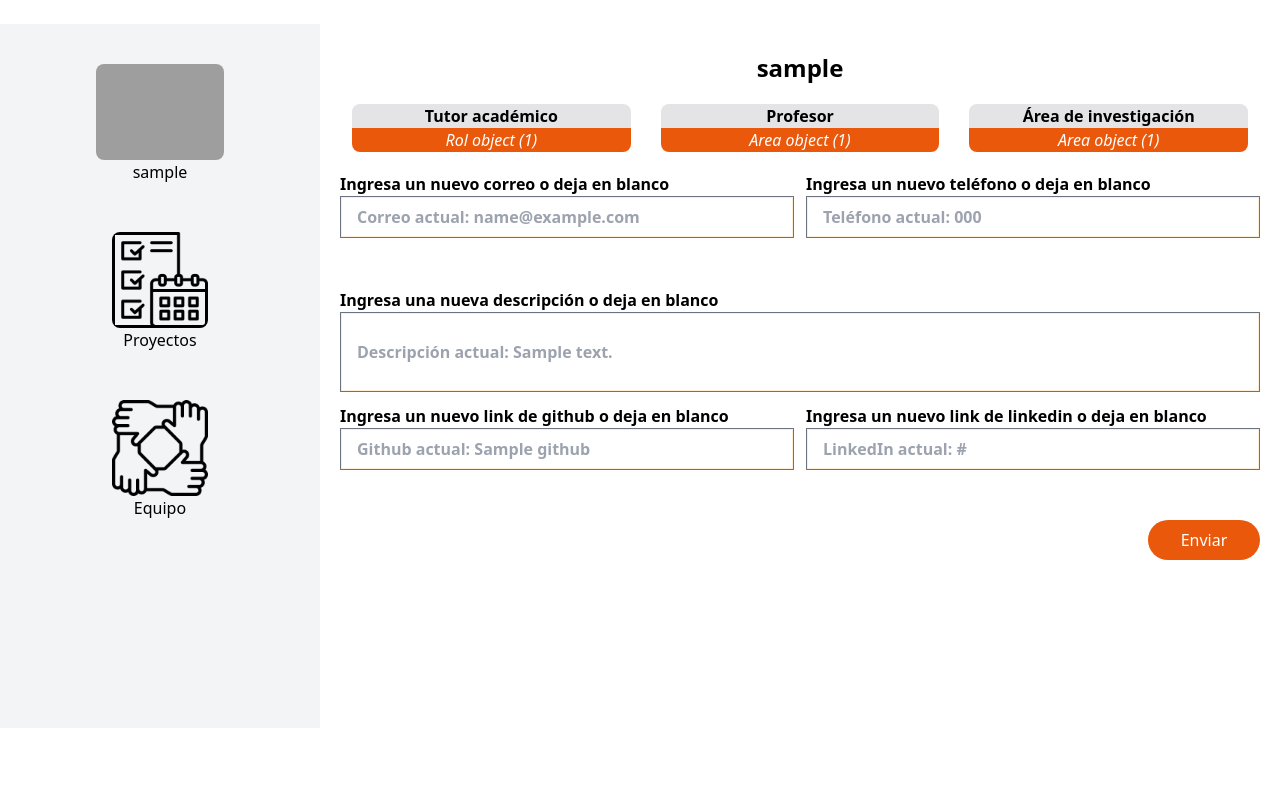
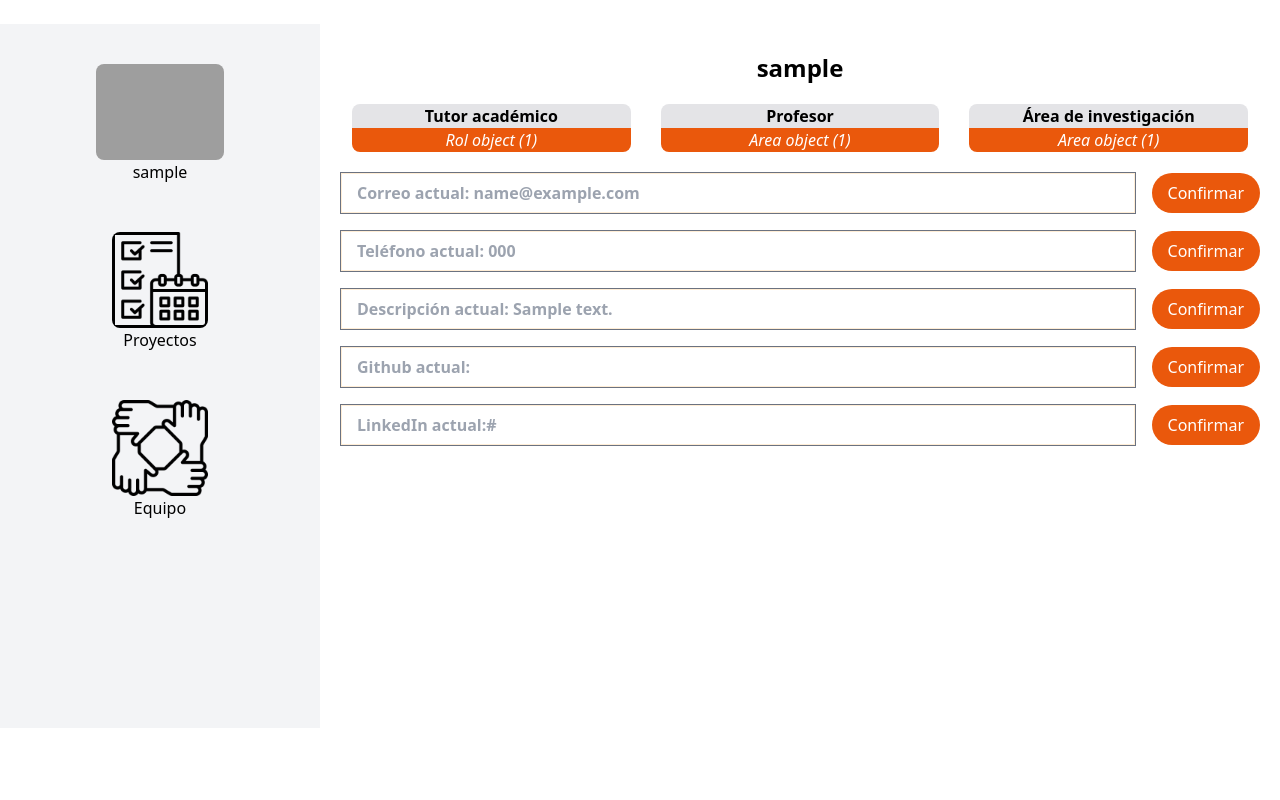
Before and after one commit to nids-udla/nids-web, a Django app: template index/templates/dash-profile.html in a window 1280 px wide. Shown: the part 128-928 px from the top of the page. Run offline with Django 4.2, Linux system fonts and the light colour scheme; data comes from the database, SQL or seed files in the repository; tables that the repository leaves empty hold one stand-in row (values such as "Sample post"); the template is opened without the code that fills it: values that come from a table or form of the project are taken from there, most other values are stand-ins (such as "Sample title", 1, 10 or a date in 2020); style sheets or scripts are compiled from the project's sources; some libraries are stand-ins or nearby versions; grey boxes are pictures that could not be loaded.

Commit message:
logrado funcion que modifica el nombre y el correo del usuario

```diff
--- a/index/templates/dash-profile.html
+++ b/index/templates/dash-profile.html
@@ -30,58 +30,73 @@
         </tr>
       </tbody>
     </table>
-    <form action="{% url 'dash-perfil' %}" method='POST' class='grid grid-cols-2 grid-rows-3 gap-3'>
-      {% csrf_token %}
-      <div>
-        <p class='font-semibold'>Ingresa un nuevo correo o deja en blanco</p>
+
+  </div>
+  <div class="mx-5">
+    <div class="my-2">
+      <form action="{% url 'dash-perfil'%}" method='POST' class='flex items-center' >
+        {% csrf_token %}
         <input
         type="text"
         name="email"
         class="px-4 py-2 bg-white mr-4 font-semibold w-full ring-1 ring-inset ring-orange-100 placeholder:text-gray-400 focus:z-10 focus:ring-2 focus:ring-inset focus:ring-orange-600"
         placeholder="Correo actual: {{ email }}"
         >
-      </div>
-      <div>
-        <p class='font-semibold'>Ingresa un nuevo teléfono o deja en blanco</p>
+        <button type='submit' class='w-28 px-4 py-2 bg-orange-600 rounded-full text-white'> Confirmar </button>
+      </form>
+    </div>
+    <!-- Editar número de teléfono -->
+    <div class="my-2">
+      <form action="{% url 'dash-perfil'%}" method='POST' class='flex items-center' >
+        {% csrf_token %}
         <input
         type="text"
         name="telefono"
         class="px-4 py-2 bg-white mr-4 font-semibold w-full ring-1 ring-inset ring-orange-100 placeholder:text-gray-400 focus:z-10 focus:ring-2 focus:ring-inset focus:ring-orange-600"
-        placeholder="Teléfono actual: {{ telefono }}"
+        placeholder="Teléfono actual: {{telefono}} "
         >
-      </div>
-      <div class='col-span-2'>
-        <p class='font-semibold'>Ingresa una nueva descripción o deja en blanco</p>
+        <button type='submit' class='w-28 px-4 py-2 bg-orange-600 rounded-full text-white'> Confirmar </button>
+      </form>
+    </div>
+    <!-- Editar descripción personal -->
+    <div class="my-2">
+      <form action="{% url 'dash-perfil'%}" method='POST' class='flex items-center' >
+        {% csrf_token %}
         <input
         type="text"
         name="descripcion"
-        class= "h-20 px-4 py-2 bg-white mr-4 font-semibold w-full ring-1 ring-inset ring-orange-100 placeholder:text-gray-400 focus:z-10 focus:ring-2 focus:ring-inset focus:ring-orange-600"
-        placeholder="Descripción actual: {{ description }}"
+        class="px-4 py-2 bg-white mr-4 font-semibold w-full ring-1 ring-inset ring-orange-100 placeholder:text-gray-400 focus:z-10 focus:ring-2 focus:ring-inset focus:ring-orange-600"
+        placeholder="Descripción actual: {{description}} "
         >
-      </div>
-      <div>
-        <p class='font-semibold'>Ingresa un nuevo link de github o deja en blanco</p>
+        <button type='submit' class='w-28 px-4 py-2 bg-orange-600 rounded-full text-white'> Confirmar </button>
+      </form>
+    </div>
+    <!-- Editar url github -->
+    <div class="my-2">
+      <form action='.' method='POST' class='flex items-center' >
+        {% csrf_token %}
+        <input
+        type="email"
+        class="px-4 py-2 bg-white mr-4 font-semibold w-full ring-1 ring-inset ring-orange-100 placeholder:text-gray-400 focus:z-10 focus:ring-2 focus:ring-inset focus:ring-orange-600"
+        placeholder="Github actual: "
+        >
+        <button type='submit' class='w-28 px-4 py-2 bg-orange-600 rounded-full text-white'> Confirmar </button>
+      </form>
+    </div>
+    <!-- Editar url linkedin -->
+    <div class="my-2">
+      <form action="{% url 'dash-perfil'%}" method='POST' class='flex items-center' >
+        {% csrf_token %}
         <input
         type="text"
+        name="linkedin"
         class="px-4 py-2 bg-white mr-4 font-semibold w-full ring-1 ring-inset ring-orange-100 placeholder:text-gray-400 focus:z-10 focus:ring-2 focus:ring-inset focus:ring-orange-600"
-        placeholder="Github actual: {{ github }}"
+        placeholder="LinkedIn actual:{{linkedin}} "
         >
-      </div>
-      <div>
-        <p class='font-semibold'>Ingresa un nuevo link de linkedin o deja en blanco</p>
-        <input
-        type="text"
-        class="px-4 py-2 bg-white mr-4 font-semibold w-full ring-1 ring-inset ring-orange-100 placeholder:text-gray-400 focus:z-10 focus:ring-2 focus:ring-inset focus:ring-orange-600"
-        placeholder="LinkedIn actual: {{ linkedin }}"
-        >
-      </div>
+        <button type='submit' class='w-28 px-4 py-2 bg-orange-600 rounded-full text-white'> Confirmar </button>
+      </form>
+    </div>
 
-      <button
-      type='submit'
-      class='w-28 px-4 py-2 bg-orange-600 rounded-full text-white col-start-2 ml-auto'
-      > Enviar
-      </button>
-    </form>
   </div>
 
 </div>
--- a/nids/settings.py
+++ b/nids/settings.py
@@ -90,7 +90,7 @@ DATABASES = {
         'ENGINE': 'django.db.backends.mysql',
         'NAME': 'nids',
         'USER': 'root',
-        'PASSWORD': 'matiloko16',
+        'PASSWORD': 'teyson0802@',
         'HOST': 'localhost',
         'PORT': '',
     }
```
Also changed, not shown: index/views.py (+35 -22 lines).
